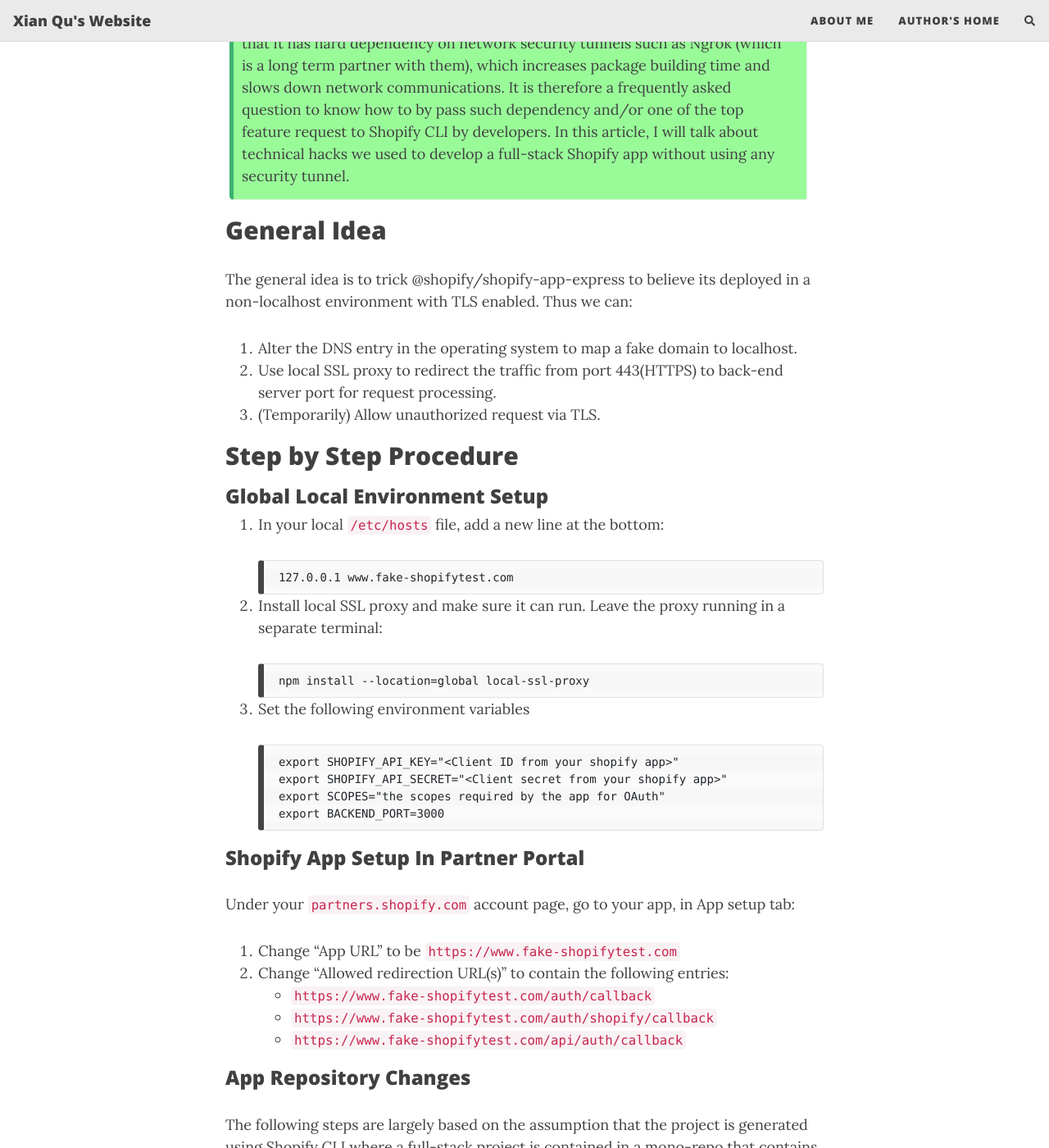
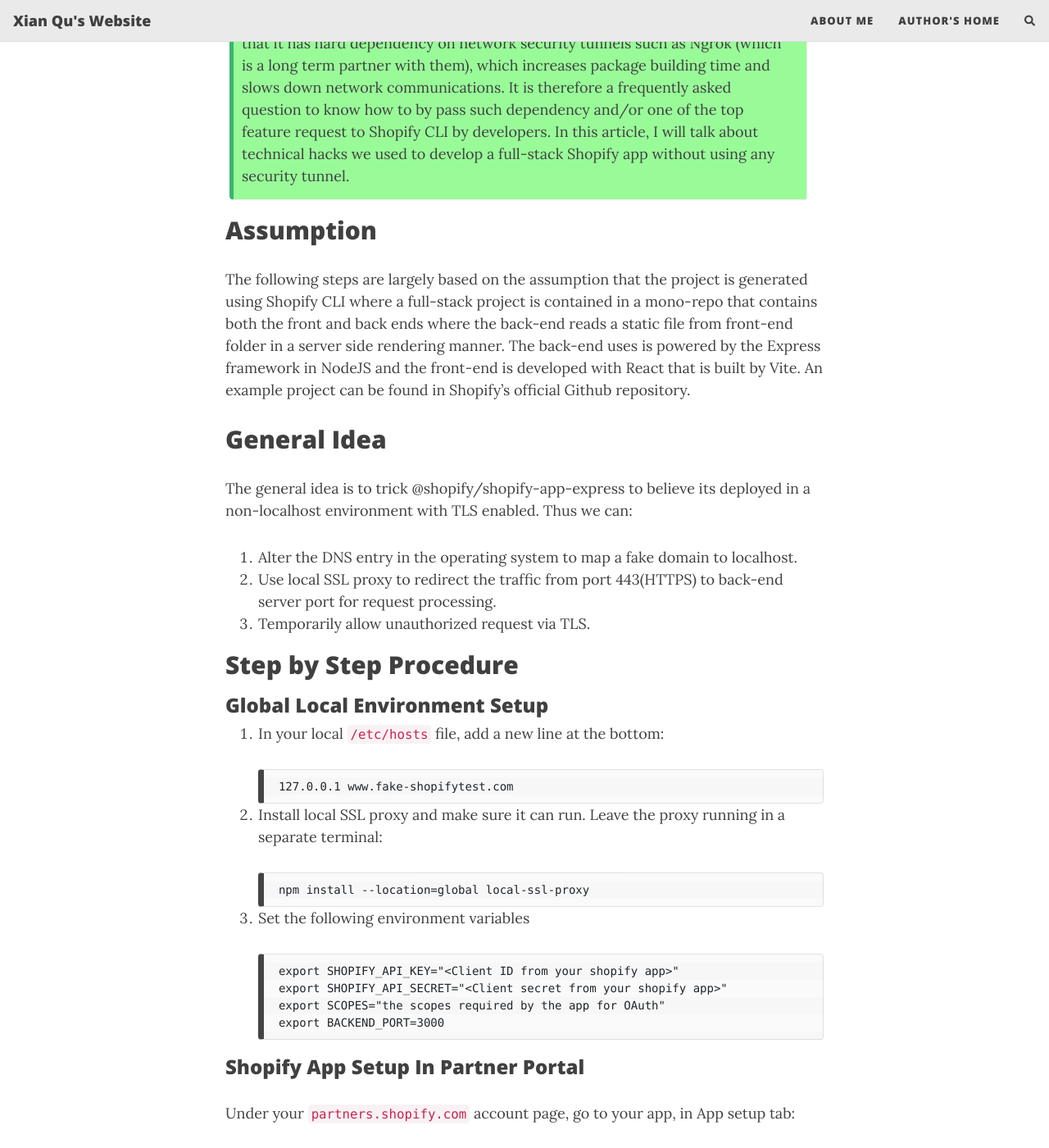
Before and after one commit to xianqugithub/xianqugithub.github.io, a Jekyll site: the page built from _posts/2023-10-09-shopify-localhost-markdown.md, in a window 1280 px wide and 1400 px high, scrolled down 443 px. Shown: the whole window at 82% size. Built offline with Jekyll 4.4.1, drawn with Linux system fonts in a browser that asks for light colours; nearby versions of some CDN libraries; comment, search, counter and statistics services are not loaded; some of the changed text lies outside the part shown.

Commit message:
more changes.

```diff
--- a/_posts/2023-10-09-shopify-localhost-markdown.md
+++ b/_posts/2023-10-09-shopify-localhost-markdown.md
@@ -9,13 +9,15 @@
 {: .box-success}
 While Shopify has provided a comprehensive framework that allows developers quickly develop apps using Shopify CLI, it is still not light-weighted in the sense that it has hard dependency on network security tunnels such as Ngrok (which is a long term partner with them), which increases package building time and slows down network communications. It is therefore a frequently asked question to know how to by pass such dependency and/or one of the top feature request to Shopify CLI by developers. In this article, I will talk about technical hacks we used to develop a full-stack Shopify app without using any security tunnel.
 
+## Assumption
+The following steps are largely based on the assumption that the project is generated using Shopify CLI where a full-stack project is contained in a mono-repo that contains both the front and back ends where the back-end reads a static file from front-end folder in a server side rendering manner. The back-end uses is powered by the Express framework in NodeJS and the front-end is developed with React that is built by Vite. An example project can be found in Shopify's official Github repository.
+
 ## General Idea
 The general idea is to trick @shopify/shopify-app-express to believe its deployed in a non-localhost environment with TLS enabled. Thus we can:
 
 1. Alter the DNS entry in the operating system to map a fake domain to localhost.
 2. Use local SSL proxy to redirect the traffic from port 443(HTTPS) to back-end server port for request processing.
-3. (Temporarily) Allow unauthorized request via TLS.
-
+3. Temporarily allow unauthorized request via TLS.
 
 ## Step by Step Procedure
 
@@ -78,7 +78,6 @@
 
         import RefreshRuntime from "http://localhost:3000/@react-refresh";
 
-
 2. Change `src` entry in `index.html` as follows:
 
         <script type="module" src="http://localhost:3000/src/index.jsx"></script>
@@ -99,7 +98,7 @@
 
         npm run dev-server
 
-where the script is defined as:
+    where the script is defined as:
 
         "dev": "cross-env NODE_ENV=development HOST=https://www.fake-doppio-shopifytest.com NODE_TLS_REJECT_UNAUTHORIZED=0 nodemon index.js",
 
@@ -107,7 +106,7 @@
 
         npm run dev-frontend
 
-where the script is defined as:
+    Where the script is defined as:
 
         "dev": "vite --port 3000"
 
```
Also changed, not shown: other parts of _posts/2023-10-09-shopify-localhost-markdown.md (+1 -3 lines).
